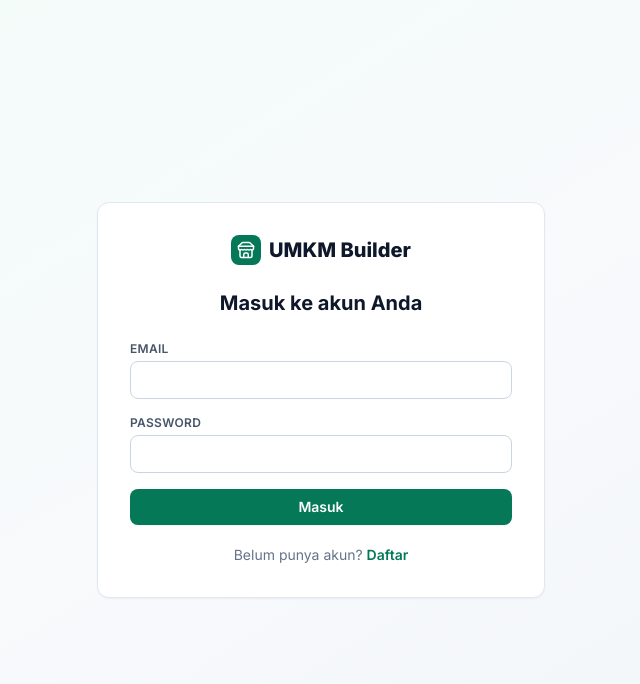
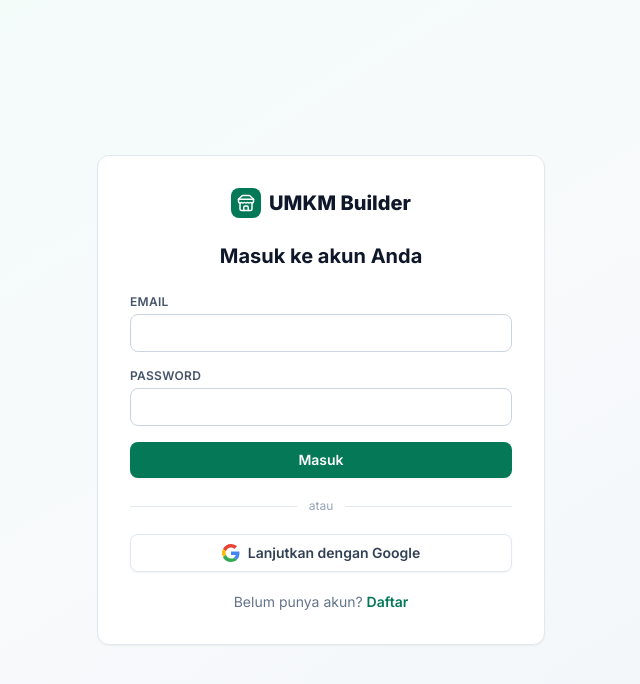
Before and after one commit to Ryn104/Lomba_WebUMKM, a React (Vite) app: page /login in a window 1280 px wide. Shown: the top 684 px of the page, without its empty margins (319-959 px from the left). Built offline with nearby package versions, Linux system fonts and the light colour scheme; no server answers.

Commit message:
Login Register Google

```diff
--- /dev/null
+++ b/src/components/ui/GoogleButton.jsx
@@ -0,0 +1,23 @@
+import toast from 'react-hot-toast'
+import { useAuth } from '../../context/AuthContext'
+
+export default function GoogleButton({ redirectPath, label = 'Lanjutkan dengan Google' }) {
+  const { signInWithGoogle } = useAuth()
+
+  const click = async () => {
+    const { error } = await signInWithGoogle(redirectPath)
+    if (error) toast.error(error.message)
+  }
+
+  return (
+    <button type="button" onClick={click} className="btn-secondary w-full">
+      <svg width="18" height="18" viewBox="0 0 48 48" aria-hidden="true">
+        <path fill="#EA4335" d="M24 9.5c3.5 0 6.6 1.2 9.1 3.6l6.8-6.8C35.8 2.4 30.3 0 24 0 14.6 0 6.5 5.4 2.6 13.2l7.9 6.1C12.4 13.6 17.7 9.5 24 9.5z"/>
+        <path fill="#4285F4" d="M46.5 24.5c0-1.6-.1-3.1-.4-4.5H24v9h12.7c-.6 3-2.3 5.5-4.8 7.2l7.5 5.8c4.4-4.1 7.1-10.1 7.1-17.5z"/>
+        <path fill="#FBBC05" d="M10.5 28.7A14.5 14.5 0 0 1 9.5 24c0-1.6.3-3.2.8-4.7l-7.9-6.1A24 24 0 0 0 0 24c0 3.9.9 7.5 2.6 10.8l7.9-6.1z"/>
+        <path fill="#34A853" d="M24 48c6.5 0 11.9-2.1 15.9-5.8l-7.5-5.8c-2.1 1.4-4.8 2.3-8.4 2.3-6.3 0-11.6-4.1-13.5-9.8l-7.9 6.1C6.5 42.6 14.6 48 24 48z"/>
+      </svg>
+      {label}
+    </button>
+  )
+}
--- a/src/context/AuthContext.jsx
+++ b/src/context/AuthContext.jsx
@@ -7,6 +7,15 @@
   const [session, setSession] = useState(null)
   const [profile, setProfile] = useState(null)
   const [loading, setLoading] = useState(true)
+
+  const signInWithGoogle = (redirectPath = '/dashboard') =>
+  supabase.auth.signInWithOAuth({
+    provider: 'google',
+    options: {
+      redirectTo: `${window.location.origin}${redirectPath}`,
+      queryParams: { prompt: 'select_account' }, // selalu tampilkan pilihan akun
+    },
+  })
 
   const loadProfile = useCallback(async (user) => {
     if (!user) {
@@ -49,6 +58,7 @@
     profile,
     isAdmin: profile?.role === 'admin',
     loading,
+    signInWithGoogle,
     signUp,
     signIn,
     signOut,
--- a/src/pages/LoginPage.jsx
+++ b/src/pages/LoginPage.jsx
@@ -4,6 +4,7 @@
 import { Store } from 'lucide-react'
 import { useAuth } from '../context/AuthContext'
 import { supabase } from '../lib/supabase'
+import GoogleButton from '../components/ui/GoogleButton'
 
 export default function LoginPage() {
   const { signIn } = useAuth()
@@ -46,6 +47,10 @@
           </div>
           <button className="btn-primary w-full" disabled={busy}>{busy ? 'Memproses…' : 'Masuk'}</button>
         </form>
+        <div className="my-5 flex items-center gap-3 text-xs text-slate-400">
+          <span className="h-px flex-1 bg-slate-200" /> atau <span className="h-px flex-1 bg-slate-200" />
+        </div>
+        <GoogleButton redirectPath={loc.state?.from?.pathname || '/dashboard'} />
         <p className="mt-5 text-center text-sm text-slate-500">
           Belum punya akun? <Link to="/register" className="font-semibold text-brand-700 hover:text-brand-800">Daftar</Link>
         </p>
--- a/src/pages/RegisterPage.jsx
+++ b/src/pages/RegisterPage.jsx
@@ -3,6 +3,7 @@
 import toast from 'react-hot-toast'
 import { Store } from 'lucide-react'
 import { useAuth } from '../context/AuthContext'
+import GoogleButton from '../components/ui/GoogleButton'
 
 export default function RegisterPage() {
   const { signUp } = useAuth()
@@ -49,6 +50,10 @@
           </div>
           <button className="btn-primary w-full" disabled={busy}>{busy ? 'Memproses…' : 'Daftar'}</button>
         </form>
+        <div className="my-5 flex items-center gap-3 text-xs text-slate-400">
+          <span className="h-px flex-1 bg-slate-200" /> atau <span className="h-px flex-1 bg-slate-200" />
+        </div>
+        <GoogleButton label="Daftar dengan Google" redirectPath="/dashboard" />
         <p className="mt-5 text-center text-sm text-slate-500">
           Sudah punya akun? <Link to="/login" className="font-semibold text-brand-700 hover:text-brand-800">Masuk</Link>
         </p>
```
